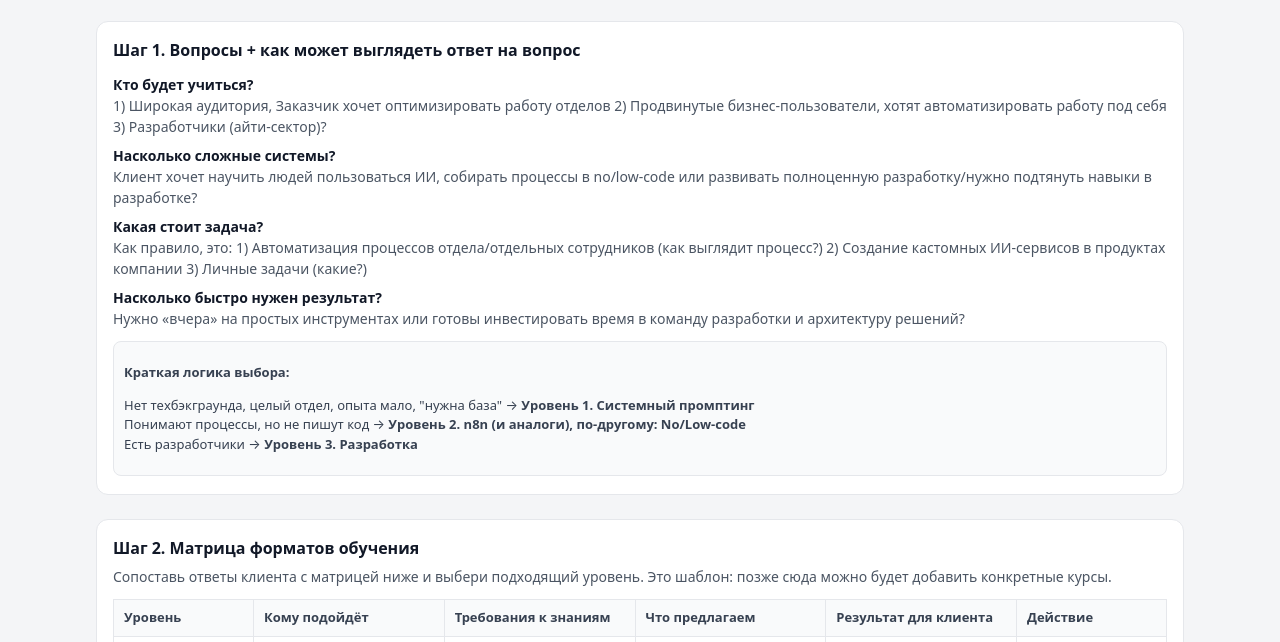
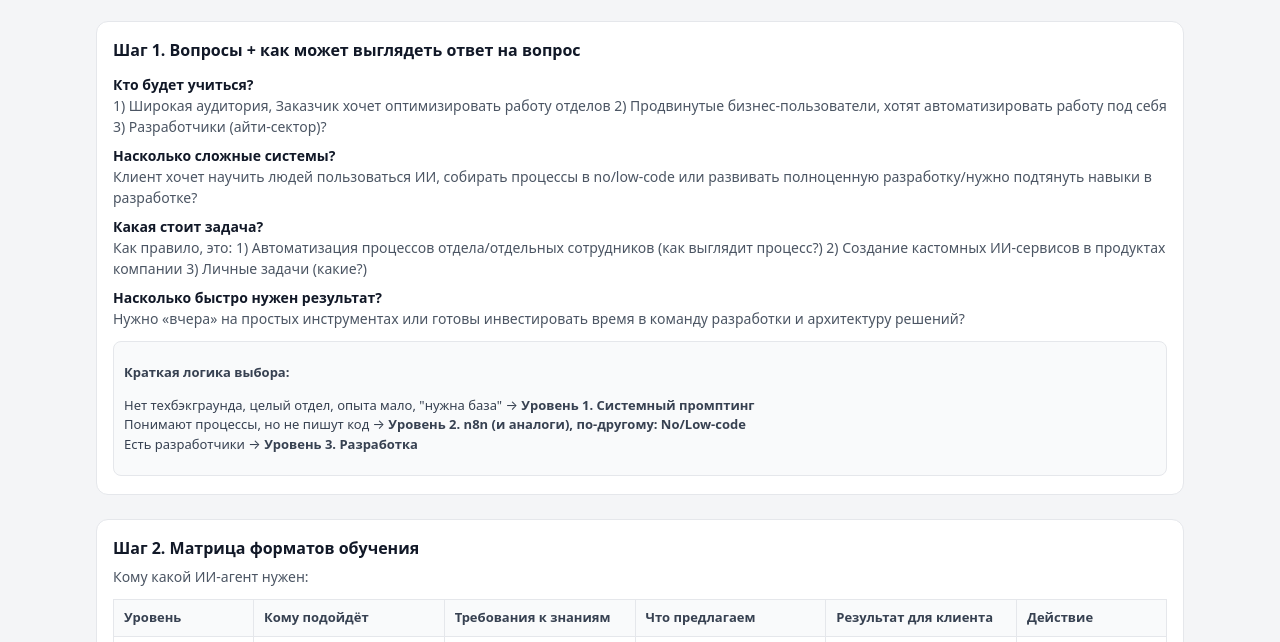
Before and after one commit to fraustoboy/ai-agents-quick-brief-for-sales, a plain HTML site: page index.html in a window 1280 px wide. Shown: the part 95-737 px from the top of the page. Drawn offline with Linux system fonts and the light colour scheme.

Commit message:
Update index.html

```diff
--- a/index.html
+++ b/index.html
@@ -52,7 +52,7 @@
     <section class="section">
       <h2 class="section-title">Шаг 2. Матрица форматов обучения</h2>
       <p class="section-intro">
-        Сопоставь ответы клиента с матрицей ниже и выбери подходящий уровень. Это шаблон: позже сюда можно будет добавить конкретные курсы.
+        Кому какой ИИ-агент нужен:
       </p>
 
       <div class="matrix-wrapper">
```
